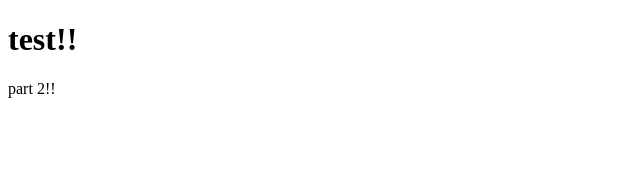
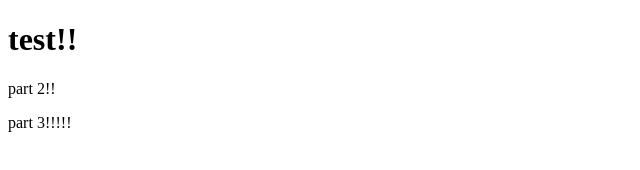
Before and after one commit to shminglebob/CGT-141-Final, a plain HTML site: page templates/index.html in a window 1280 px wide. Shown: the full height of the page, 0-640 px from the left. Drawn offline with Linux system fonts and the light colour scheme.

Commit message:
Update index.html

```diff
--- a/templates/index.html
+++ b/templates/index.html
@@ -10,6 +10,7 @@
 <body>
     <h1>test!!</h1>
     <p>part 2!!</p>
+    <p>part 3!!!!!</p>
 </body>
 
 </html>
```
